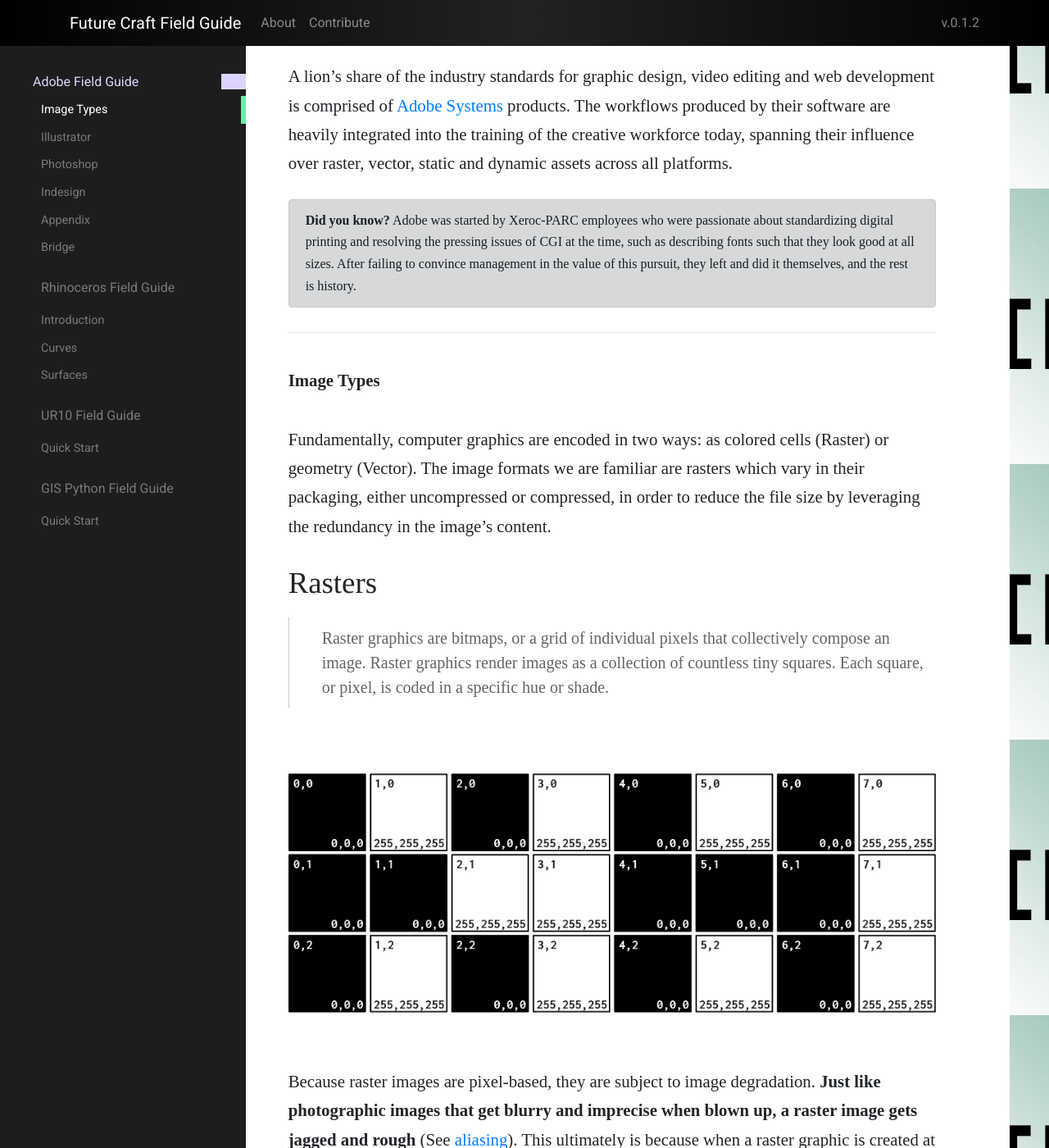
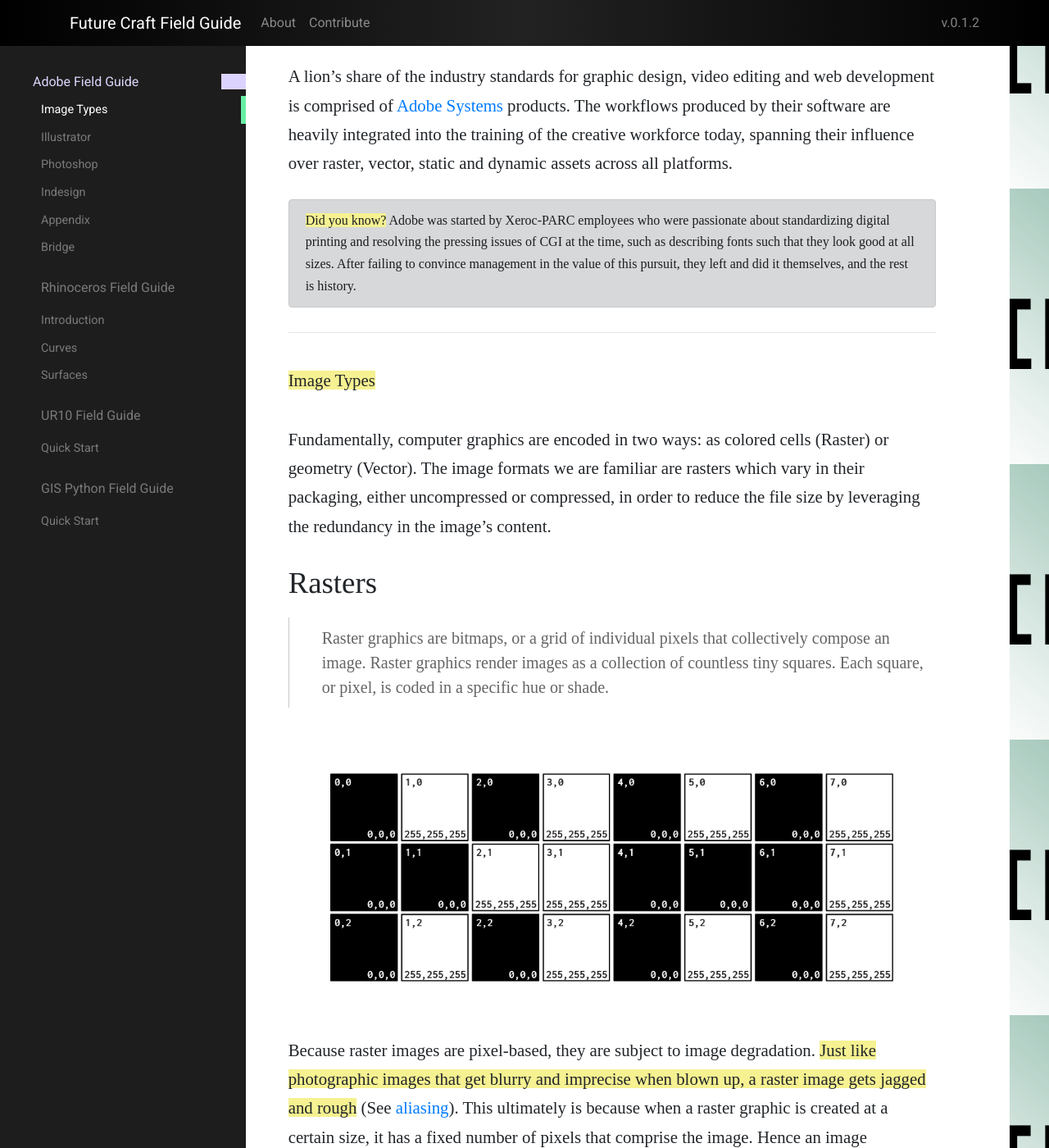
Before and after one commit to lelandjobson/github_pages_tut_01, a Jekyll site: the page built from pages/adobe/adobe.md, in a window 1280 px wide and 1400 px high, scrolled down 442 px. Shown: the whole window at 82% size. Built offline with Jekyll 4.4.1, drawn with Linux system fonts in a browser that asks for light colours; nearby versions of some CDN libraries; some web fonts are replaced.

Commit message:
More style changes

```diff
--- a/assets/themes/twitter/css/style.css
+++ b/assets/themes/twitter/css/style.css
@@ -35,14 +35,23 @@ hr {
 }
 
 table, th, td {
-  border: 2px solid rgb(167, 167, 167);
+  border: 2px solid rgb(62, 62, 62);
   padding: 12px;
+}
+
+strong {
+  background-color: #f6f191 !important;
+  font-weight: 100;
 }
 
 th tr td {
   border: 2px solid rgb(0, 0, 0);
   color: white;
   background-color: rgb(48, 48, 48);
+}
+
+strong {
+  background-color: #494949;
 }
 
 tbody :nth-child(even) td {
@@ -53,6 +62,9 @@ table {
   margin-right: auto;
   margin-top: 40px;
   margin-bottom: 40px;
+  font-family: 'Ibm Plex Mono';
+  font-size: 13px;
+  font-weight: bold;
 }
 th {
   font-size: 1em;
@@ -62,11 +74,10 @@ img {
   display: block;
   margin-left: auto;
   margin-right: auto;
-  width: 38em;
+  max-width: 33em;
   margin-top: 30px;
   margin-bottom: 30px;
 }
-
 .wrapper {
   font-family: 'IBM Plex Mono';
 }
@@ -307,7 +318,7 @@ h6 {
 
 /* When you mouse over the navigation links, change their color */
 .sidenav a:hover {
-  color: #494949;
+  color: #d8d8d8;
 }
 
 /* Style page content */
```
